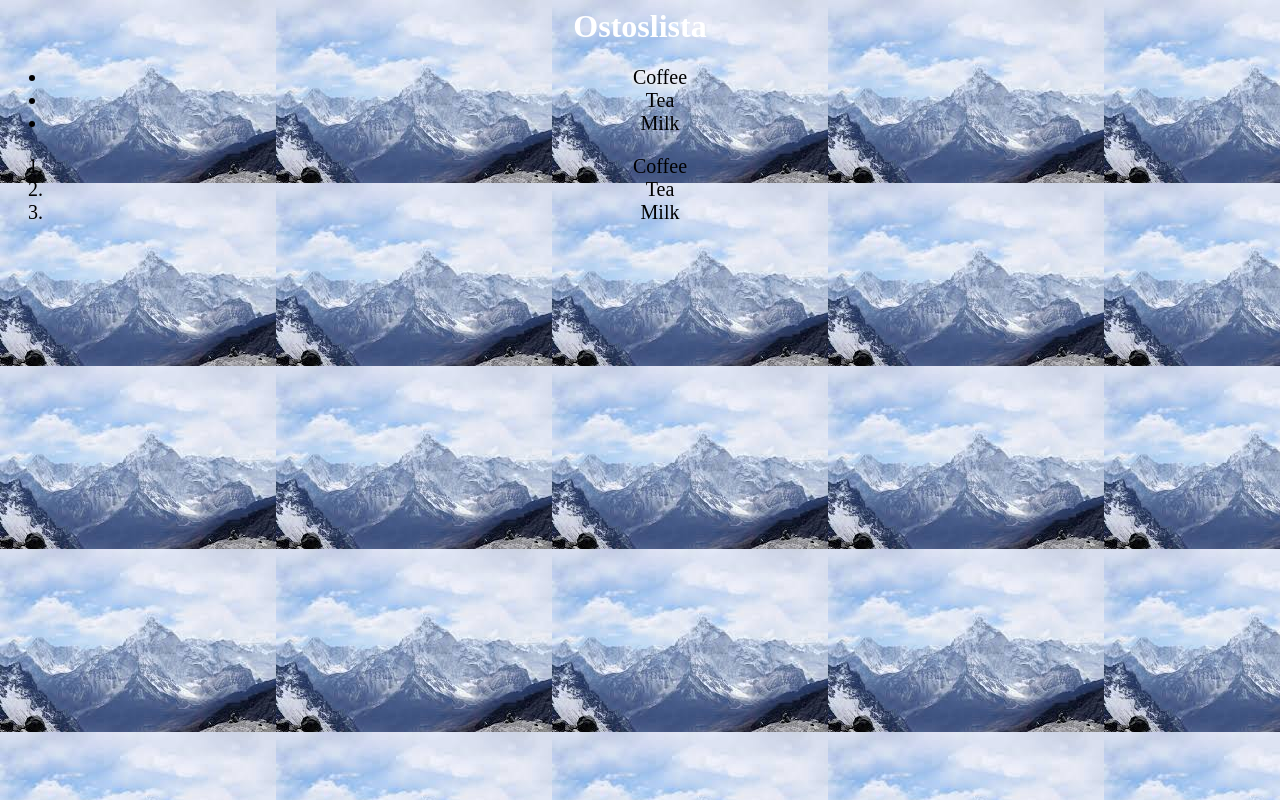
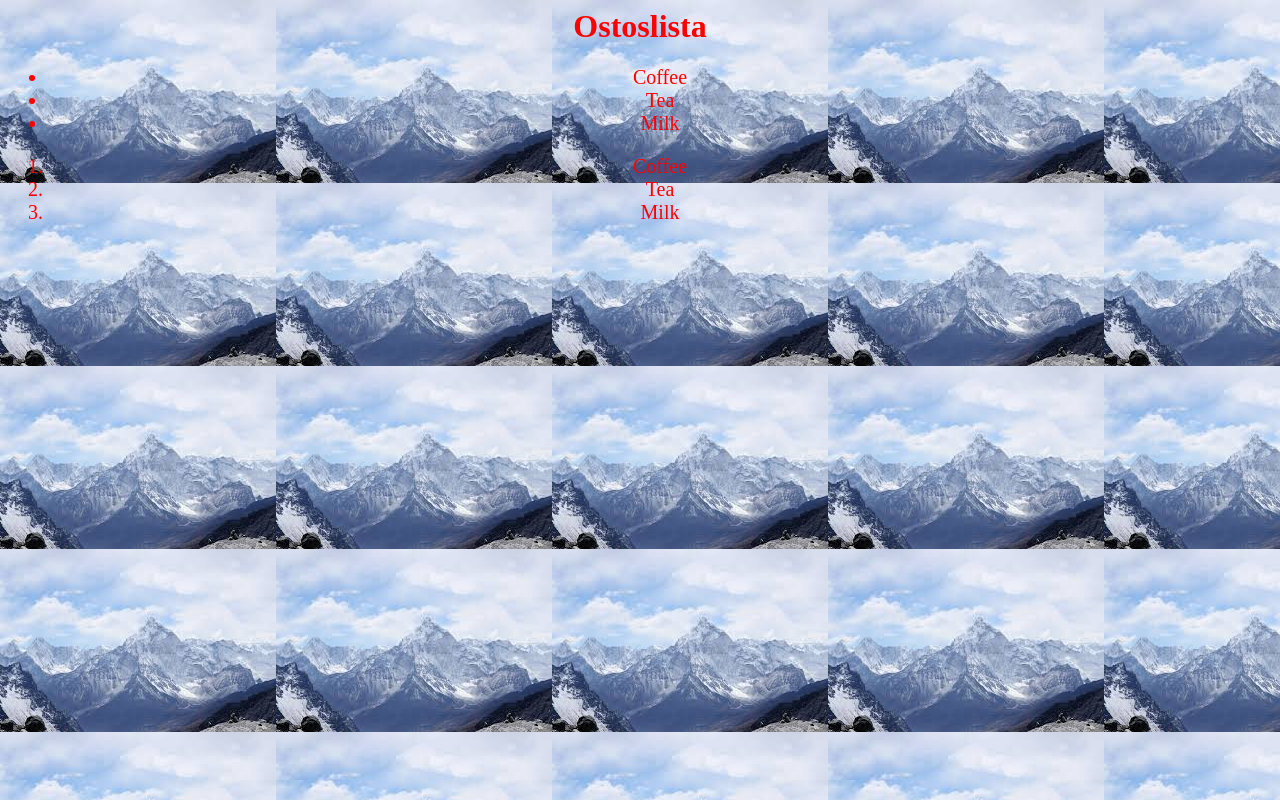
Before and after one commit to valtsulatvio/sulautettu, a plain HTML site: page valtsu.html in a window 1280 px wide. Drawn offline with Linux system fonts and the light colour scheme.

Commit message:
Update melkein.css

```diff
--- a/melkein.css
+++ b/melkein.css
@@ -3,7 +3,7 @@ body {
   }
 
   h1 {
-    color: white;
+    color: rgb(255, 0, 0);
     text-align: center;
   }
   p {
@@ -11,6 +11,7 @@ body {
     font-size: 20px;
   }
   ul,ol{
+      color: red;
       font-family: initial;
       font-size: 20px;
       text-align: center ;
```
